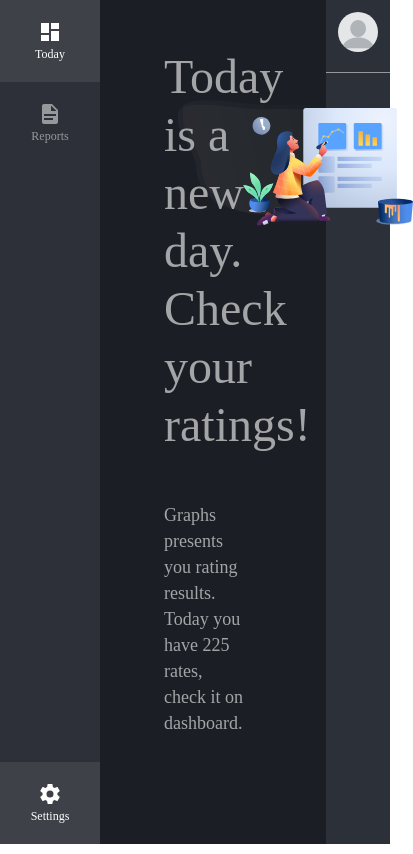
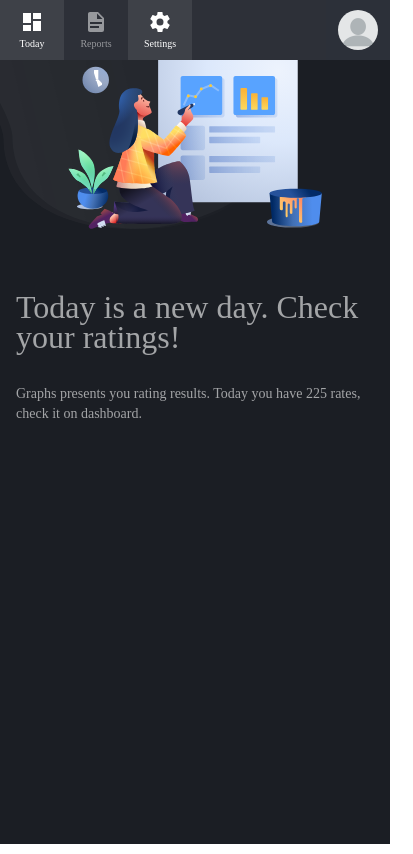
Before and after one commit to MonikaBrzica/rating-app, a Vue app: page / in a window 390 px wide. Shown: the whole page, 413 px wide, since content can reach past the window. Built offline with nearby package versions, Linux system fonts and the light colour scheme; no server answers.

Commit message:
responzive

```diff
--- a/src/components/Settings.vue
+++ b/src/components/Settings.vue
@@ -25,7 +25,6 @@
     </div>
   </div>
 </template>
-
 <script>
 import Input from './inputComponent'
 import { HTTP } from '../../api/axios'
@@ -125,7 +124,6 @@
   }
 }
 </script>
-
 <style lang="scss" scoped>
 @media only screen and (max-width: 768px) {
   .settings-container{
@@ -188,4 +186,18 @@
     }
   }
 }
+@media only screen and (max-width: 768px) {
+  .settings-container{
+    width: 100%;
+    padding: 10px;
+    .main-container {
+      display: unset;
+      width: 100%;
+    }
+    .emoticons-preview-container{
+      flex-basis: 100%!important;
+      text-align: center;
+    }
+  }
+}
 </style>
--- a/src/components/inputComponent.vue
+++ b/src/components/inputComponent.vue
@@ -195,5 +195,11 @@
     margin: 4px;
   }
 }
+@media only screen and (max-width: 768px) {
+  .input-container{
+    min-width: 0;
+    width: calc(100% - 20px);
+  }
+}
 
 </style>
--- a/src/components/leftNav.vue
+++ b/src/components/leftNav.vue
@@ -67,9 +67,27 @@
   z-index: 1;
   box-shadow: 5px 5px 5px 5px #1B1E24;
 }
-
 li:last-of-type {
   position: absolute;
   bottom: 0;
 }
+@media only screen and (max-width: 768px) {
+  .nav-container {
+    width: calc(100% - 64px);
+    height: 60px;
+    position: absolute;
+  }
+  .set-container {
+    margin-left: 0px;
+    width: 100%;
+    height: 100%;
+    top:60px;
+  }
+  li:last-of-type {
+    position: relative;
+  }
+  li {
+    display: inline-block;
+  }
+}
 </style>
--- a/src/components/navLink.vue
+++ b/src/components/navLink.vue
@@ -58,4 +58,19 @@
     margin: 0;
   }
 }
+@media only screen and (max-width: 768px) {
+  .item {
+    width: 64px;
+    height: 60px;
+    padding-top: 0;
+    .item {
+      display: inline;
+    }
+    p {
+      font-family: Roboto-Medium;
+      font-size: 10px;
+      word-spacing: 10px;
+    }
+  }
+}
 </style>
--- a/src/components/reports.vue
+++ b/src/components/reports.vue
@@ -22,4 +22,9 @@
   display: flex;
   justify-content: space-between;
 }
+@media only screen and (max-width: 768px) {
+  .reports {
+    display: inline-block;
+  }
+}
 </style>
--- a/src/components/rightNav.vue
+++ b/src/components/rightNav.vue
@@ -1,6 +1,6 @@
 <template>
   <div class="right-nav-container">
-    <div class="dropbtn">
+    <div class="drop">
       <img src="../assets/profile.png"
            alt="Profile">
       <div class="dropdown-content">
@@ -25,7 +25,7 @@
   right: 0;
   display: inline-block;
   text-align: center;
-  .dropbtn {
+  .drop {
     font-size: 16px;
     border: none;
     cursor: pointer;
@@ -64,11 +64,26 @@
     height: 1px;
     border: 0;
   }
-}
-.right-nav-container:hover .dropdown-content {
-  display: block;
-}
+}.drop:hover .dropdown-content {
+   display: block;
+ }
 .dropdown-content a:hover {
   opacity: 0.5;
 }
+@media only screen and (max-width: 768px) {
+  .right-nav-container {
+    width: 64px;
+    height: 60px;
+    position: absolute;
+    .drop {
+      height: 100%;
+      img {
+        margin-top: 10px;
+      }
+    }
+    hr {
+      visibility: hidden;
+    }
+  }
+}
 </style>
--- a/src/components/today.vue
+++ b/src/components/today.vue
@@ -66,15 +66,16 @@
     }
   }
   .image-container {
-    width: calc(60% - 64px);
+    width: calc(50% - 64px);
     height: 40%;
     display:inline-block;
-    position: absolute;
+    position: fixed;
+    right: 64px;
     .img{
-      position: absolute;
       height: 100%;
       width: 100%;
       inset: 0;
+      position: absolute;
     }
     #bg-1{
       left: -60px;
@@ -84,4 +85,46 @@
     }
   }
 }
+@media only screen and (max-width: 768px) {
+  .main-today {
+    height: calc(100% - 50px);
+    margin-top: 60px;
+    width: 100%;
+    .header-container{
+      margin: 0px 0px 0px 32px;
+      .header{
+        font-size: 32px;
+        line-height: 30px;
+      }
+      .sub-header{
+        font-size: 14px;
+        line-height: 20px;
+      }
+    }
+    .image-container {
+      width: 50%;
+      right: 0px;
+      margin-right: 32px;
+    }
+  }
+}
+
+@media only screen and (max-width: 425px) {
+  .main-today {
+    padding: 0px 16px;
+    .header-container {
+      width: 100%;
+      height: 20%;
+      margin: 200px 0px 0px 0px;
+    }
+
+    .image-container {
+      display: block;
+      height: 20%;
+      width: 100%;
+      margin-right: 0px;
+      top: 60px;
+    }
+  }
+}
 </style>
```
